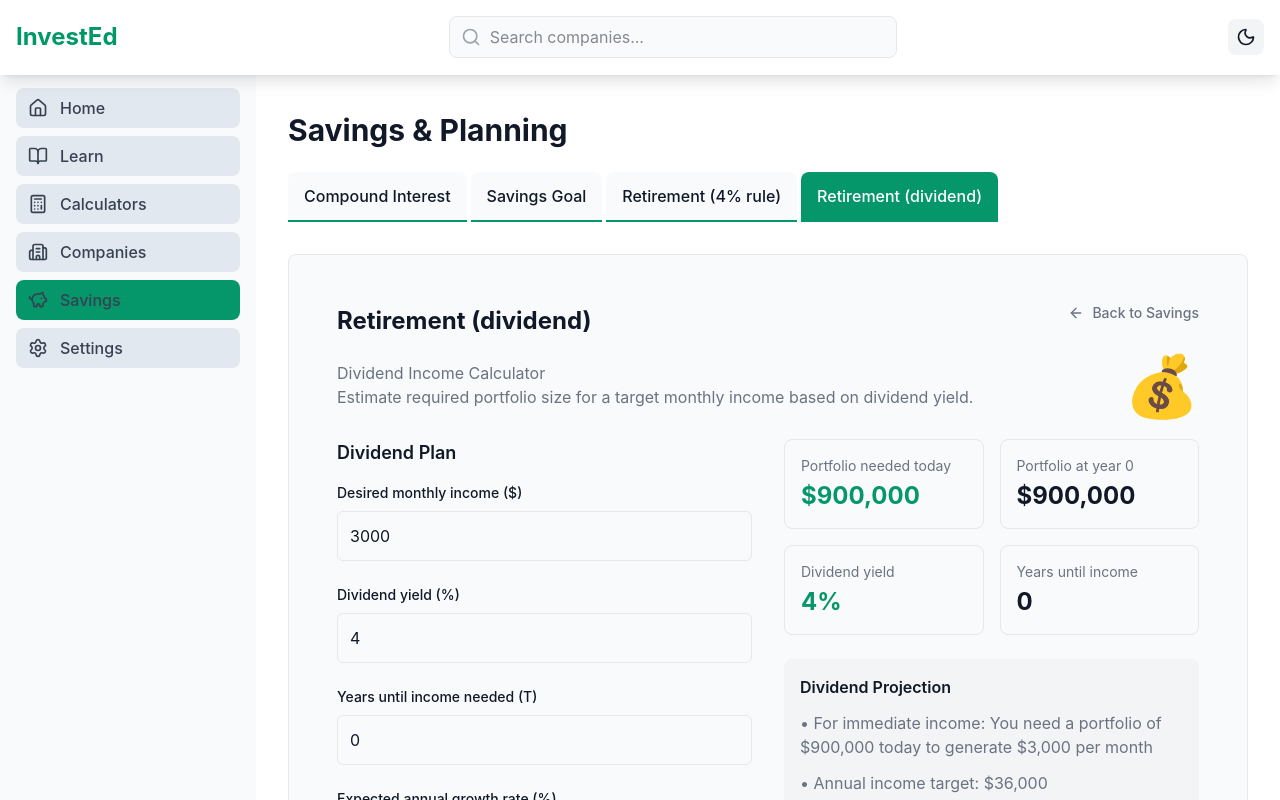
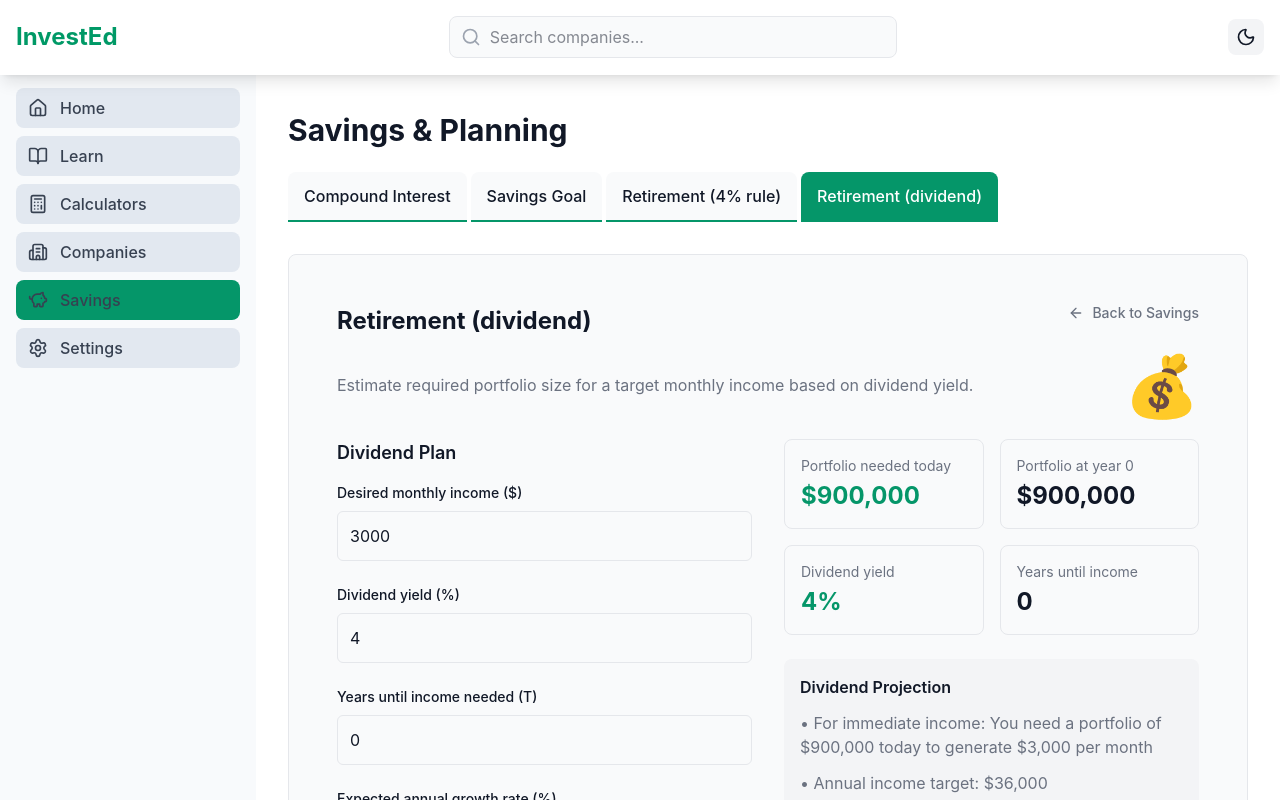
Before and after one commit to samuel-kar/invest-ed, a React (Vite) app in the folder frontend/: page /savings/retirement-dividend in a window 1280 px wide. Shown: the top 800 px of the page. Built offline with nearby package versions, Linux system fonts and the light colour scheme.

Commit message:
fix styling in routes

```diff
--- a/frontend/src/routes/savings/retirement-dividend.tsx
+++ b/frontend/src/routes/savings/retirement-dividend.tsx
@@ -21,8 +21,6 @@ function RetirementDividendPage() {
         </div>
         <div className="flex justify-between items-center mb-6">
           <p style={{ color: 'var(--text-secondary)' }}>
-            Dividend Income Calculator
-            <br />
             Estimate required portfolio size for a target monthly income based
             on dividend yield.
           </p>
--- a/frontend/src/routes/savings/retirement4percent.tsx
+++ b/frontend/src/routes/savings/retirement4percent.tsx
@@ -21,8 +21,6 @@ function Retirement4PercentPage() {
         </div>
         <div className="flex justify-between items-center mb-6">
           <p style={{ color: 'var(--text-secondary)' }}>
-            Retirement Calculator
-            <br />
             Estimate your retirement savings and monthly income using the 4%
             withdrawal rule.
           </p>
```
